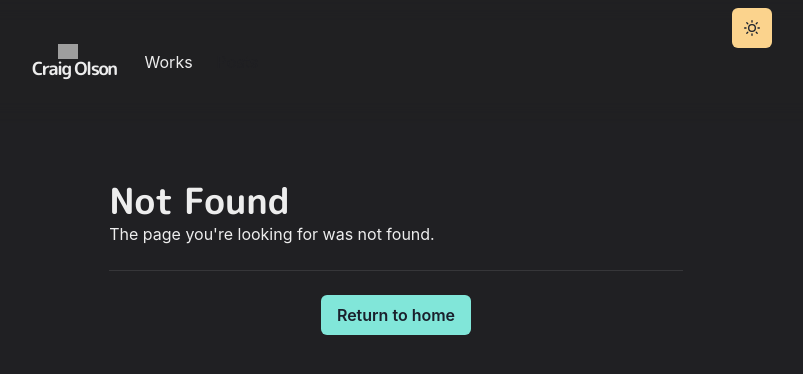
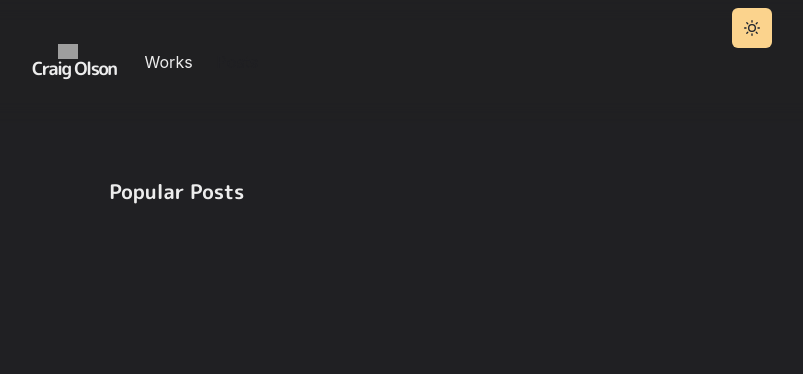
Before and after one commit to colson0804/portfolio-site, a Next.js app: page /posts in a window 1280 px wide. Before the commit this address had no page. Shown: the top 374 px of the page, without its empty margins (244-1047 px from the left). Built offline with nearby package versions, Linux system fonts and the light colour scheme; grey boxes are pictures that could not be loaded.

Commit message:
Add empty posts page

```diff
--- a/package.json
+++ b/package.json
@@ -20,6 +20,7 @@
     "next": "^13.1.6",
     "react": "^18.2.0",
     "react-dom": "^18.2.0",
+    "react-icons": "^4.7.1",
     "three": "^0.149.0"
   },
   "devDependencies": {
--- /dev/null
+++ b/pages/posts.js
@@ -0,0 +1,27 @@
+import { Container, Heading, SimpleGrid } from '@chakra-ui/react'
+import Layout from '../components/layouts/article'
+import Section from '../components/section'
+import { GridItem } from '../components/grid-item'
+
+const Posts = () => {
+  return (
+    <Layout title="Posts">
+      <Container>
+        <Heading as="h3" fontSize={20} mb={4}>
+          Popular Posts
+        </Heading>
+        {/* <Section delay={0.1}>
+          <SimpleGrid colums={[1, 2, 2]} gap={6}>
+            <GridItem
+              title="My Fish workflow"
+              //   thumbnail={thumbFishWorkflow}
+              href="www.youtube.com"
+            ></GridItem>
+          </SimpleGrid>
+        </Section> */}
+      </Container>
+    </Layout>
+  )
+}
+
+export default Posts
```
Also changed, not shown: 1 other file (tests, documents, lock files or other folders).
